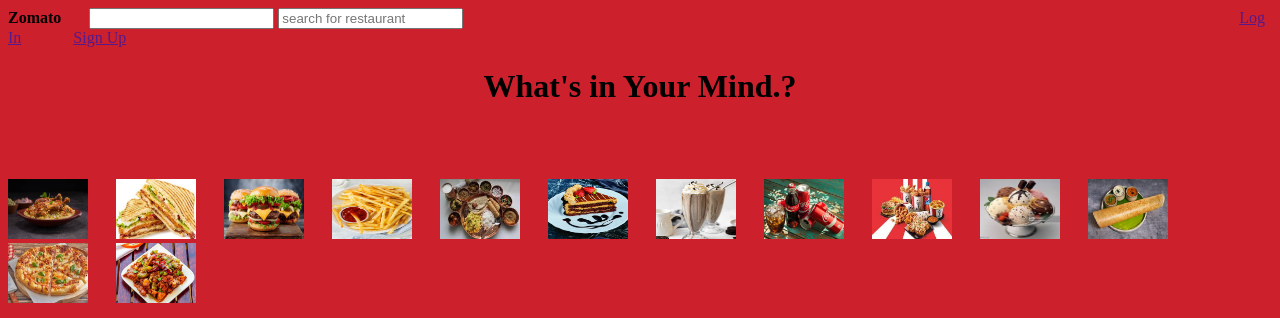
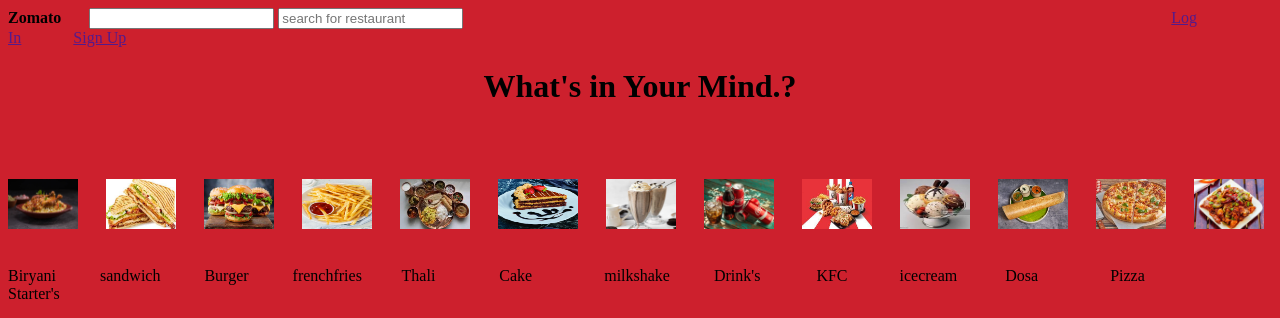
Before and after one commit to Satishbabupamarathi/zomato.github.io, a plain HTML site: page index.html in a window 1280 px wide. Shown: the top 318 px of the page. Drawn offline with Linux system fonts and the light colour scheme.

Commit message:
Update index.html

```diff
--- a/index.html
+++ b/index.html
@@ -11,34 +11,34 @@
         <option >Ananthapur</option>
         <option >Benguluru</option>
         <option >Vijayawada</option>
-    </datalist><input type="text" placeholder="search for restaurant" name="search">&nbsp;&nbsp;&nbsp;&nbsp;&nbsp;&nbsp;&nbsp;&nbsp;&nbsp;&nbsp;&nbsp;&nbsp;&nbsp;&nbsp;&nbsp;&nbsp;&nbsp;&nbsp;&nbsp;&nbsp;&nbsp;&nbsp;&nbsp;&nbsp;&nbsp;&nbsp;&nbsp;&nbsp;&nbsp;&nbsp;&nbsp;&nbsp;&nbsp;&nbsp;&nbsp;&nbsp;&nbsp;&nbsp;&nbsp;&nbsp;&nbsp;&nbsp;&nbsp;&nbsp;&nbsp;&nbsp;&nbsp;&nbsp;&nbsp;&nbsp;&nbsp;&nbsp;&nbsp;&nbsp;&nbsp;&nbsp;&nbsp;&nbsp;&nbsp;&nbsp;&nbsp;&nbsp;&nbsp;&nbsp;&nbsp;&nbsp;&nbsp;&nbsp;&nbsp;&nbsp;&nbsp;&nbsp;&nbsp;&nbsp;&nbsp;&nbsp;&nbsp;&nbsp;&nbsp;&nbsp;&nbsp;&nbsp;&nbsp;&nbsp;&nbsp;&nbsp;&nbsp;&nbsp;&nbsp;&nbsp;&nbsp;&nbsp;&nbsp;&nbsp;&nbsp;&nbsp;&nbsp;&nbsp;&nbsp;&nbsp;&nbsp;&nbsp;&nbsp;&nbsp;&nbsp;&nbsp;&nbsp;&nbsp;&nbsp;&nbsp;&nbsp;&nbsp;&nbsp;&nbsp;&nbsp;&nbsp;&nbsp;&nbsp;&nbsp;&nbsp;&nbsp;&nbsp;&nbsp;&nbsp;&nbsp;&nbsp;&nbsp;&nbsp;&nbsp;&nbsp;&nbsp;&nbsp;&nbsp;&nbsp;&nbsp;&nbsp;&nbsp;&nbsp;&nbsp;&nbsp;&nbsp;&nbsp;&nbsp;&nbsp;&nbsp;&nbsp;&nbsp;&nbsp;&nbsp;&nbsp;&nbsp;&nbsp;&nbsp;&nbsp;&nbsp;&nbsp;&nbsp;&nbsp;&nbsp;&nbsp;&nbsp;&nbsp;&nbsp;&nbsp;&nbsp;&nbsp;&nbsp;&nbsp;&nbsp;&nbsp;&nbsp;&nbsp;&nbsp;&nbsp;&nbsp;&nbsp;&nbsp;&nbsp;&nbsp;&nbsp;&nbsp;&nbsp;&nbsp;&nbsp;&nbsp;&nbsp;&nbsp;&nbsp;&nbsp;&nbsp;&nbsp;&nbsp;&nbsp;&nbsp;<a href="">Log In</a>&nbsp;&nbsp;&nbsp;&nbsp;&nbsp;&nbsp;&nbsp;&nbsp;&nbsp;&nbsp;&nbsp;&nbsp;&nbsp;<a href="">Sign Up</a>
+    </datalist><input type="text" placeholder="search for restaurant" name="search">&nbsp;&nbsp;&nbsp;&nbsp;&nbsp;&nbsp;&nbsp;&nbsp;&nbsp;&nbsp;&nbsp;&nbsp;&nbsp;&nbsp;&nbsp;&nbsp;&nbsp;&nbsp;&nbsp;&nbsp;&nbsp;&nbsp;&nbsp;&nbsp;&nbsp;&nbsp;&nbsp;&nbsp;&nbsp;&nbsp;&nbsp;&nbsp;&nbsp;&nbsp;&nbsp;&nbsp;&nbsp;&nbsp;&nbsp;&nbsp;&nbsp;&nbsp;&nbsp;&nbsp;&nbsp;&nbsp;&nbsp;&nbsp;&nbsp;&nbsp;&nbsp;&nbsp;&nbsp;&nbsp;&nbsp;&nbsp;&nbsp;&nbsp;&nbsp;&nbsp;&nbsp;&nbsp;&nbsp;&nbsp;&nbsp;&nbsp;&nbsp;&nbsp;&nbsp;&nbsp;&nbsp;&nbsp;&nbsp;&nbsp;&nbsp;&nbsp;&nbsp;&nbsp;&nbsp;&nbsp;&nbsp;&nbsp;&nbsp;&nbsp;&nbsp;&nbsp;&nbsp;&nbsp;&nbsp;&nbsp;&nbsp;&nbsp;&nbsp;&nbsp;&nbsp;&nbsp;&nbsp;&nbsp;&nbsp;&nbsp;&nbsp;&nbsp;&nbsp;&nbsp;&nbsp;&nbsp;&nbsp;&nbsp;&nbsp;&nbsp;&nbsp;&nbsp;&nbsp;&nbsp;&nbsp;&nbsp;&nbsp;&nbsp;&nbsp;&nbsp;&nbsp;&nbsp;&nbsp;&nbsp;&nbsp;&nbsp;&nbsp;&nbsp;&nbsp;&nbsp;&nbsp;&nbsp;&nbsp;&nbsp;&nbsp;&nbsp;&nbsp;&nbsp;&nbsp;&nbsp;&nbsp;&nbsp;&nbsp;&nbsp;&nbsp;&nbsp;&nbsp;&nbsp;&nbsp;&nbsp;&nbsp;&nbsp;&nbsp;&nbsp;&nbsp;&nbsp;&nbsp;&nbsp;&nbsp;&nbsp;&nbsp;&nbsp;&nbsp;&nbsp;&nbsp;&nbsp;&nbsp;&nbsp;&nbsp;&nbsp;&nbsp;&nbsp;&nbsp;&nbsp;&nbsp;&nbsp;&nbsp;<a href="">Log In</a>&nbsp;&nbsp;&nbsp;&nbsp;&nbsp;&nbsp;&nbsp;&nbsp;&nbsp;&nbsp;&nbsp;&nbsp;&nbsp;<a href="">Sign Up</a>
     <h1><center>What's in Your Mind.?</center></h1><br><br>
-    <p><a href="#"><img src="biryani.png"   height="60px" width="80" alt=""></a>&nbsp;&nbsp;&nbsp;&nbsp;&nbsp;&nbsp;
-      <a href="#"><img src="sandwich.png"   height="60px" width="80" alt=""></a>&nbsp;&nbsp;&nbsp;&nbsp;&nbsp;&nbsp;
-      <a href="#"><img src="burger.png"   height="60px" width="80" alt=""></a>&nbsp;&nbsp;&nbsp;&nbsp;&nbsp;&nbsp;
-      <a href="#"><img src="frenchfries.png"   height="60px" width="80" alt=""></a>&nbsp;&nbsp;&nbsp;&nbsp;&nbsp;&nbsp;
-      <a href="#"><img src="thali (1).png"   height="60px" width="80" alt=""></a>&nbsp;&nbsp;&nbsp;&nbsp;&nbsp;&nbsp;
-      <a href="#"><img src="cake.png"   height="60px" width="80" alt=""></a>&nbsp;&nbsp;&nbsp;&nbsp;&nbsp;&nbsp;
-      <a href="#"><img src="milkshake.png"   height="60px" width="80" alt=""></a>&nbsp;&nbsp;&nbsp;&nbsp;&nbsp;&nbsp;
-      <a href="#"><img src="coke.png"   height="60px" width="80" alt=""></a>&nbsp;&nbsp;&nbsp;&nbsp;&nbsp;&nbsp;
-      <a href="#"><img src="KFC.png"   height="60px" width="80" alt=""></a>&nbsp;&nbsp;&nbsp;&nbsp;&nbsp;&nbsp;
-      <a href="#"><img src="icecream.png"   height="60px" width="80" alt=""></a>&nbsp;&nbsp;&nbsp;&nbsp;&nbsp;&nbsp;
-      <a href="#"><img src="dosa.png"   height="60px" width="80" alt=""></a>&nbsp;&nbsp;&nbsp;&nbsp;&nbsp;&nbsp;
-      <a href="#"><img src="pizza.png"   height="60px" width="80" alt=""></a>&nbsp;&nbsp;&nbsp;&nbsp;&nbsp;&nbsp;
-      <a href="#"><img src="chillichicken.png"   height="60px" width="80" alt=""></a>&nbsp;&nbsp;&nbsp;&nbsp;&nbsp;&nbsp;
+   <p><a href="#"><img src="biryani.png"   height="50px" width="70" alt=""></a>&nbsp;&nbsp;&nbsp;&nbsp;&nbsp;&nbsp;
+      <a href="#"><img src="sandwich.png"   height="50px" width="70" alt=""></a>&nbsp;&nbsp;&nbsp;&nbsp;&nbsp;&nbsp;
+      <a href="#"><img src="burger.png"   height="50px" width="70" alt=""></a>&nbsp;&nbsp;&nbsp;&nbsp;&nbsp;&nbsp;
+      <a href="#"><img src="frenchfries.png"   height="50px" width="70" alt=""></a>&nbsp;&nbsp;&nbsp;&nbsp;&nbsp;&nbsp;
+      <a href="#"><img src="thali (1).png"   height="50px" width="70" alt=""></a>&nbsp;&nbsp;&nbsp;&nbsp;&nbsp;&nbsp;
+      <a href="#"><img src="cake.png"   height="50px" width="80" alt=""></a>&nbsp;&nbsp;&nbsp;&nbsp;&nbsp;&nbsp;
+      <a href="#"><img src="milkshake.png"   height="50px" width="70" alt=""></a>&nbsp;&nbsp;&nbsp;&nbsp;&nbsp;&nbsp;
+      <a href="#"><img src="coke.png"   height="50px" width="70" alt=""></a>&nbsp;&nbsp;&nbsp;&nbsp;&nbsp;&nbsp;
+      <a href="#"><img src="KFC.png"   height="50px" width="70" alt=""></a>&nbsp;&nbsp;&nbsp;&nbsp;&nbsp;&nbsp;
+      <a href="#"><img src="icecream.png"   height="50px" width="70" alt=""></a>&nbsp;&nbsp;&nbsp;&nbsp;&nbsp;&nbsp;
+      <a href="#"><img src="dosa.png"   height="50px" width="70" alt=""></a>&nbsp;&nbsp;&nbsp;&nbsp;&nbsp;&nbsp;
+      <a href="#"><img src="pizza.png"   height="50px" width="70" alt=""></a>&nbsp;&nbsp;&nbsp;&nbsp;&nbsp;&nbsp;
+      <a href="#"><img src="chillichicken.png"   height="50px" width="70" alt=""></a>&nbsp;&nbsp;&nbsp;&nbsp;&nbsp;&nbsp;
     </p>
-    <p>Biryani &nbsp;&nbsp;&nbsp;&nbsp;&nbsp;&nbsp;&nbsp;&nbsp;&nbsp;&nbsp;&nbsp;&nbsp;&nbsp;&nbsp;&nbsp;
-      sandwich&nbsp;&nbsp;&nbsp;&nbsp;&nbsp;&nbsp;&nbsp;&nbsp;&nbsp;&nbsp;&nbsp;&nbsp;&nbsp;
-      Burger&nbsp;&nbsp;&nbsp;&nbsp;&nbsp;&nbsp;&nbsp;&nbsp;&nbsp;&nbsp;&nbsp;&nbsp;&nbsp;
-      frenchfries&nbsp;&nbsp;&nbsp;&nbsp;&nbsp;&nbsp;&nbsp;&nbsp;&nbsp;&nbsp;&nbsp;&nbsp;
+   <p>Biryani &nbsp;&nbsp;&nbsp;&nbsp;&nbsp;&nbsp;&nbsp;&nbsp;&nbsp;
+      sandwich&nbsp;&nbsp;&nbsp;&nbsp;&nbsp;&nbsp;&nbsp;&nbsp;&nbsp;&nbsp;
+      Burger&nbsp;&nbsp;&nbsp;&nbsp;&nbsp;&nbsp;&nbsp;&nbsp;&nbsp;&nbsp;
+      frenchfries&nbsp;&nbsp;&nbsp;&nbsp;&nbsp;&nbsp;&nbsp;&nbsp;&nbsp;
       Thali&nbsp;&nbsp;&nbsp;&nbsp;&nbsp;&nbsp;&nbsp;&nbsp;&nbsp;&nbsp;&nbsp;&nbsp;&nbsp;&nbsp;&nbsp;
       Cake&nbsp;&nbsp;&nbsp;&nbsp;&nbsp;&nbsp;&nbsp;&nbsp;&nbsp;&nbsp;&nbsp;&nbsp;&nbsp;&nbsp;&nbsp;&nbsp;&nbsp;
-      milkshake&nbsp;&nbsp;&nbsp;&nbsp;&nbsp;&nbsp;&nbsp;&nbsp;&nbsp;&nbsp;&nbsp;&nbsp;
-      Drink's&nbsp;&nbsp;&nbsp;&nbsp;&nbsp;&nbsp;&nbsp;&nbsp;&nbsp;&nbsp;&nbsp;&nbsp;&nbsp;&nbsp;&nbsp;&nbsp;&nbsp;
-      KFC&nbsp;&nbsp;&nbsp;&nbsp;&nbsp;&nbsp;&nbsp;&nbsp;&nbsp;&nbsp;&nbsp;&nbsp;&nbsp;&nbsp;
-      icecream&nbsp;&nbsp;&nbsp;&nbsp;&nbsp;&nbsp;&nbsp;&nbsp;&nbsp;&nbsp;&nbsp;&nbsp;&nbsp;&nbsp;
+      milkshake&nbsp;&nbsp;&nbsp;&nbsp;&nbsp;&nbsp;&nbsp;&nbsp;&nbsp;&nbsp;
+      Drink's&nbsp;&nbsp;&nbsp;&nbsp;&nbsp;&nbsp;&nbsp;&nbsp;&nbsp;&nbsp;&nbsp;&nbsp;&nbsp;
+      KFC&nbsp;&nbsp;&nbsp;&nbsp;&nbsp;&nbsp;&nbsp;&nbsp;&nbsp;&nbsp;&nbsp;&nbsp;
+      icecream&nbsp;&nbsp;&nbsp;&nbsp;&nbsp;&nbsp;&nbsp;&nbsp;&nbsp;&nbsp;&nbsp;
       Dosa&nbsp;&nbsp;&nbsp;&nbsp;&nbsp;&nbsp;&nbsp;&nbsp;&nbsp;&nbsp;&nbsp;&nbsp;&nbsp;&nbsp;&nbsp;&nbsp;&nbsp;
-      Pizza&nbsp;&nbsp;&nbsp;&nbsp;&nbsp;&nbsp;&nbsp;&nbsp;&nbsp;&nbsp;&nbsp;&nbsp;&nbsp;&nbsp;&nbsp;&nbsp;&nbsp;
+      Pizza&nbsp;&nbsp;&nbsp;&nbsp;&nbsp;&nbsp;&nbsp;&nbsp;&nbsp;&nbsp;&nbsp;&nbsp;&nbsp;&nbsp;
       Starter's&nbsp;&nbsp;&nbsp;&nbsp;&nbsp;&nbsp;&nbsp;&nbsp;&nbsp;&nbsp;&nbsp;&nbsp;&nbsp;&nbsp;&nbsp;&nbsp;&nbsp;
 
     </p>
```
